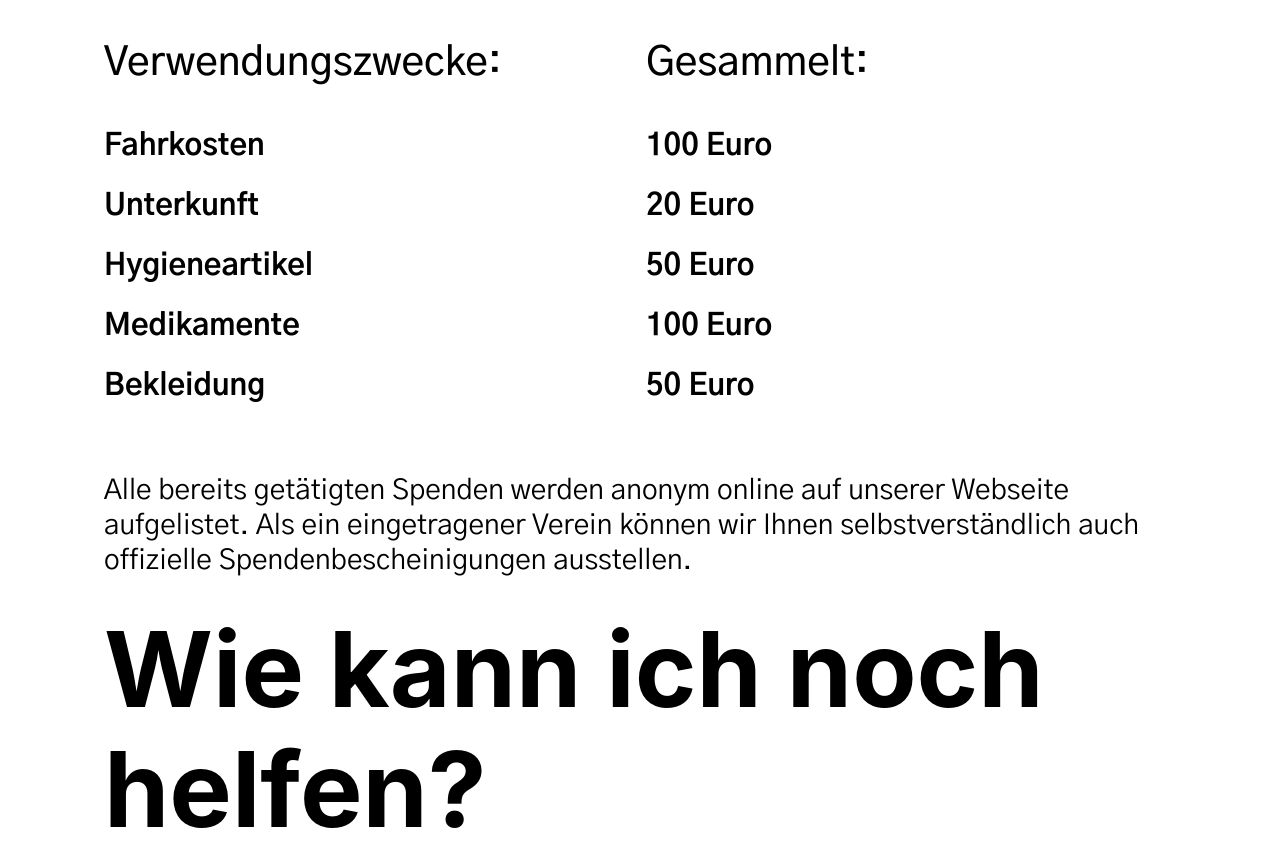
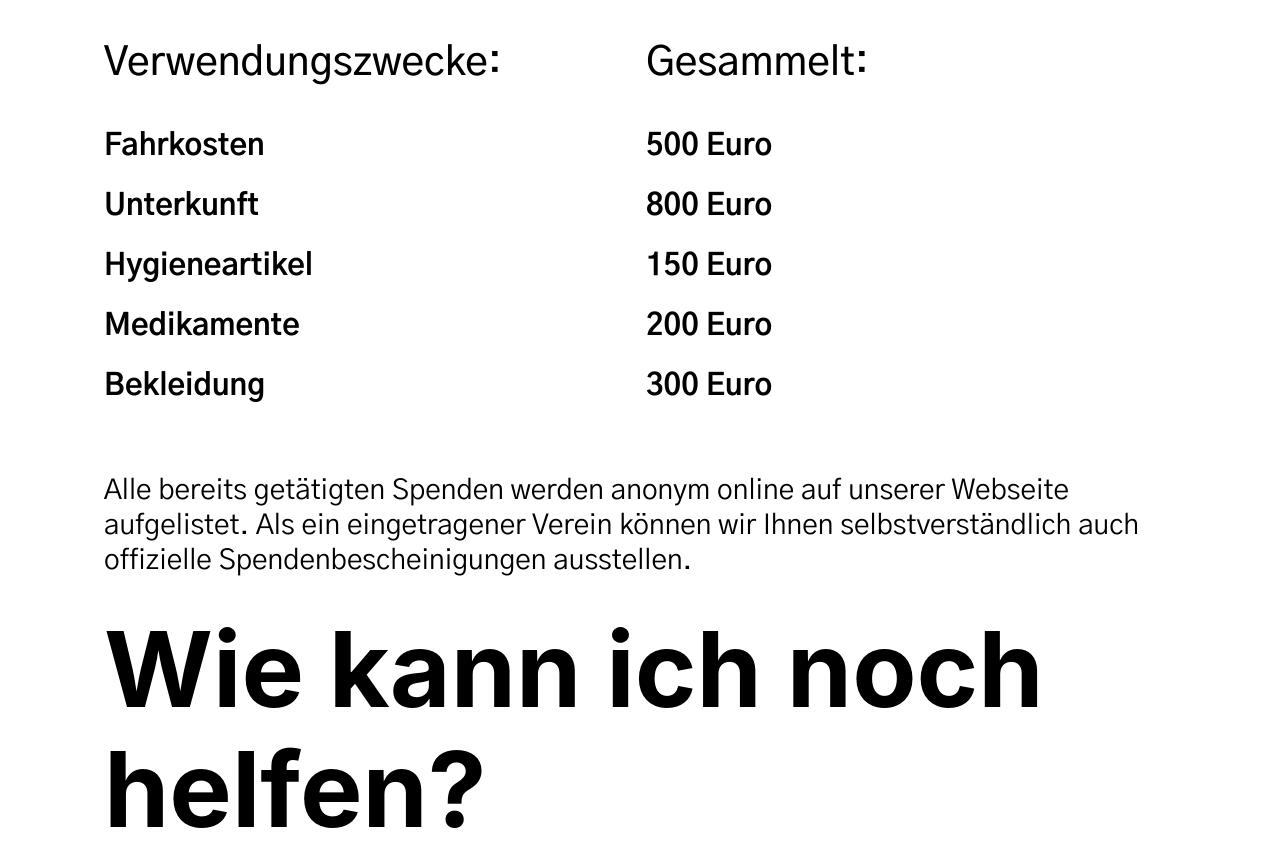
Before and after one commit to d-natallia/Satoka, a React (Create React App) app: page / in a window 1280 px wide. Shown: the part 2780-3646 px from the top of the page. Built offline with nearby package versions, Linux system fonts and the light colour scheme.

Commit message:
fix: fix contacts

```diff
--- a/src/layouts/Contacts/contacts.js
+++ b/src/layouts/Contacts/contacts.js
@@ -40,7 +40,7 @@ export const Contacts = () => (
         <OptionContainer>
           <OptionTitle>Vereinsvertreter:</OptionTitle>
           <OptionText>Vadym Kaushansky</OptionText>
-          <OptionText>+49 175 30017300</OptionText>
+          <OptionText>+49 160 168 88 99</OptionText>
         </OptionContainer>
         <OptionContainer>
           <OptionText>Sanatorium “Satoka”</OptionText>
--- a/src/layouts/Ukraine/ukraine.js
+++ b/src/layouts/Ukraine/ukraine.js
@@ -37,7 +37,7 @@ const LIST = [
   },
   {
     title: "Gesammelt",
-    text: ["100 Euro", "20 Euro", "50 Euro", "100 Euro", "50 Euro"],
+    text: ["500 Euro", "800 Euro", "150 Euro", "200 Euro", "300 Euro"],
   },
 ];
 
```
